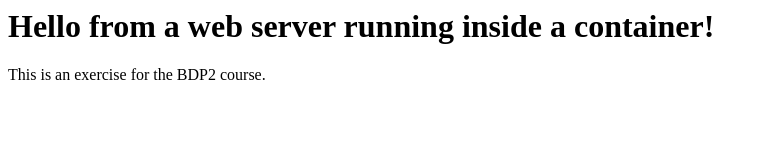
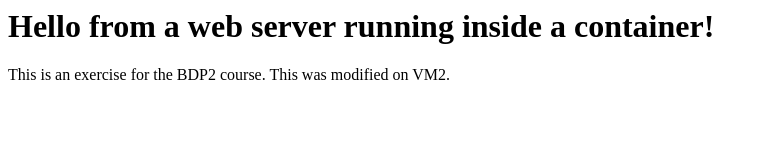
Before and after one commit to torresmasdeu/bdp2-test, a plain HTML site: page index.html in a window 1280 px wide. Shown: the whole page, without its empty margins (0-767 px from the left). Drawn offline with Linux system fonts and the light colour scheme.

Commit message:
index.txt modified on VM2

```diff
--- a/index.html
+++ b/index.html
@@ -1,2 +1,3 @@
 <h1>Hello from a web server running inside a container!</h1>
 This is an exercise for the BDP2 course.
+This was modified on VM2.
```
